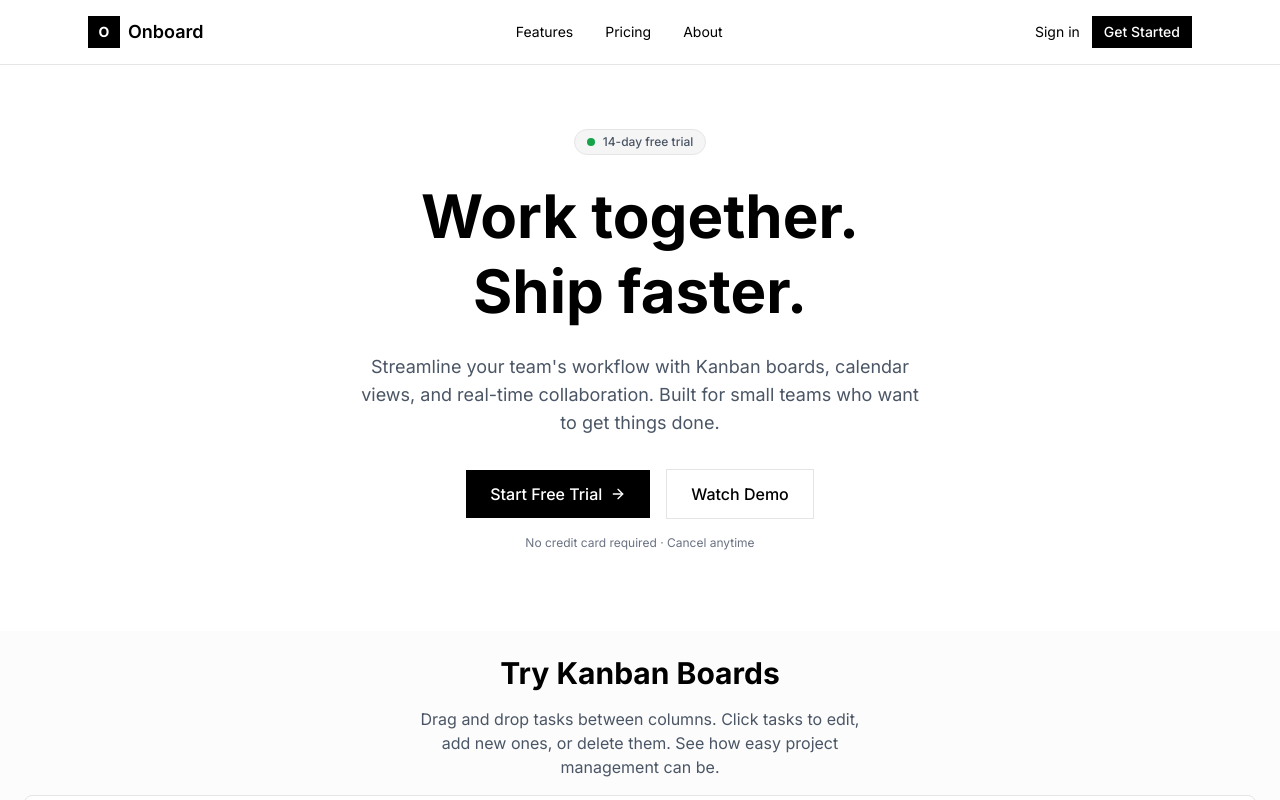
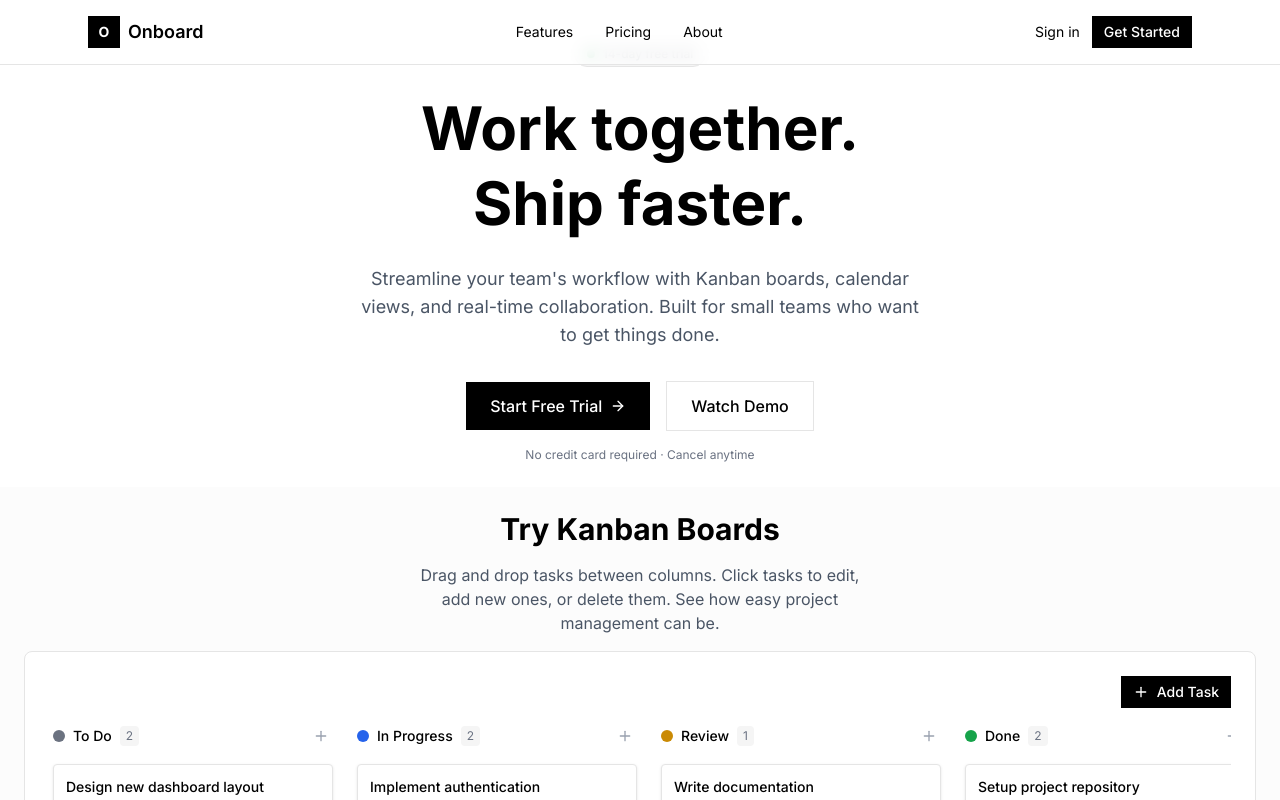
Before and after one commit to samuel-sarmah/onboad, a Next.js app: page / in a window 1280 px wide. Shown: the top 800 px of the page. Built offline with nearby package versions, Linux system fonts and the light colour scheme.

Commit message:
Reduce Hero padding

```diff
--- a/src/components/landing/Hero.tsx
+++ b/src/components/landing/Hero.tsx
@@ -1,9 +1,10 @@
+import Link from "next/link";
 import { Button } from "@/components/ui";
 import { ArrowRight } from "lucide-react";
 
 export function Hero() {
   return (
-    <section className="pt-32 pb-20 px-6">
+    <section className="pt-10 pb-6 px-6">
       <div className="max-w-4xl mx-auto text-center">
         <div className="inline-flex items-center gap-2 px-3 py-1 mb-6 border border-border rounded-full bg-secondary">
           <span className="w-2 h-2 bg-success rounded-full animate-pulse"></span>
@@ -22,10 +23,12 @@ export function Hero() {
         </p>
 
         <div className="flex flex-col sm:flex-row items-center justify-center gap-4">
-          <Button size="lg" className="group">
-            Start Free Trial
-            <ArrowRight className="w-4 h-4 ml-2 group-hover:translate-x-1 transition-transform" />
-          </Button>
+          <Link href="/signup">
+            <Button size="lg" className="group">
+              Start Free Trial
+              <ArrowRight className="w-4 h-4 ml-2 group-hover:translate-x-1 transition-transform" />
+            </Button>
+          </Link>
           <Button variant="outline" size="lg">
             Watch Demo
           </Button>
```
